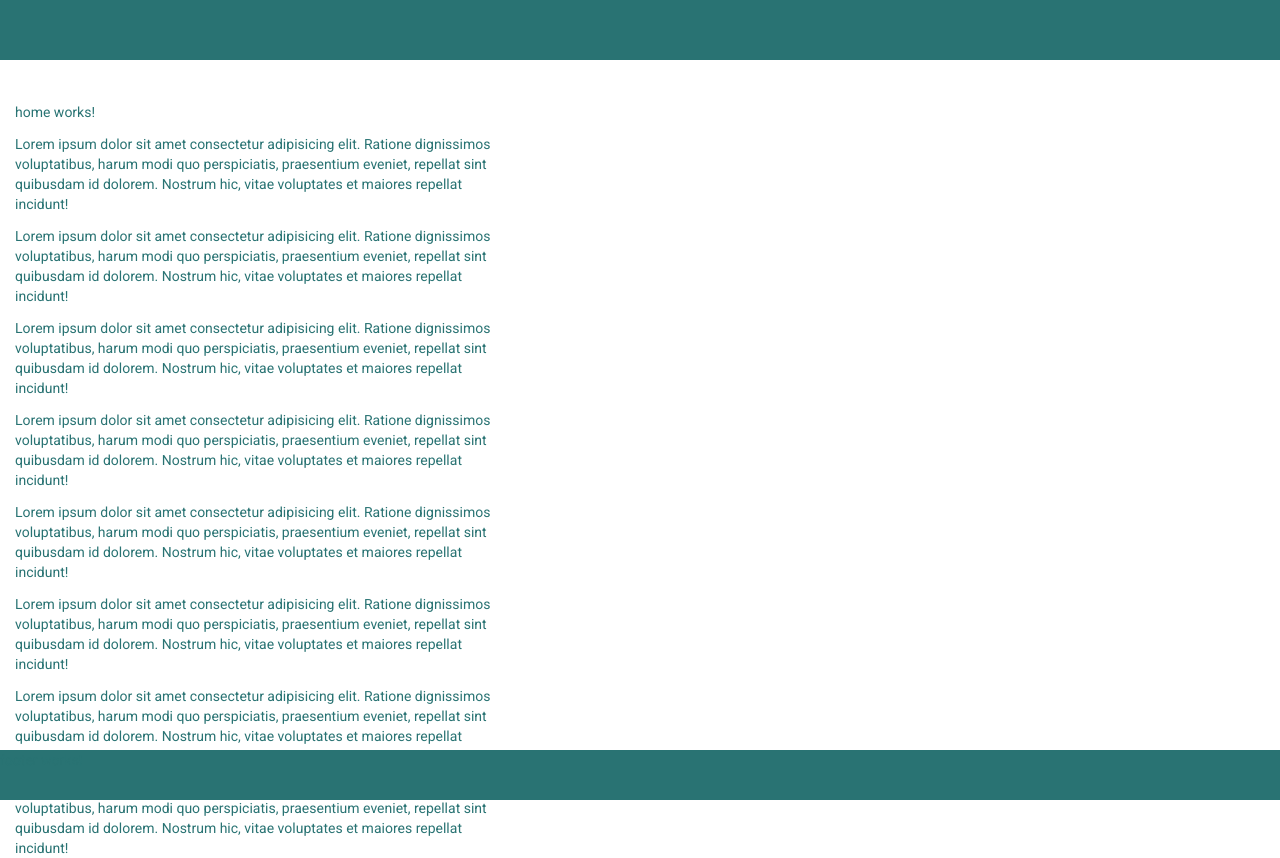
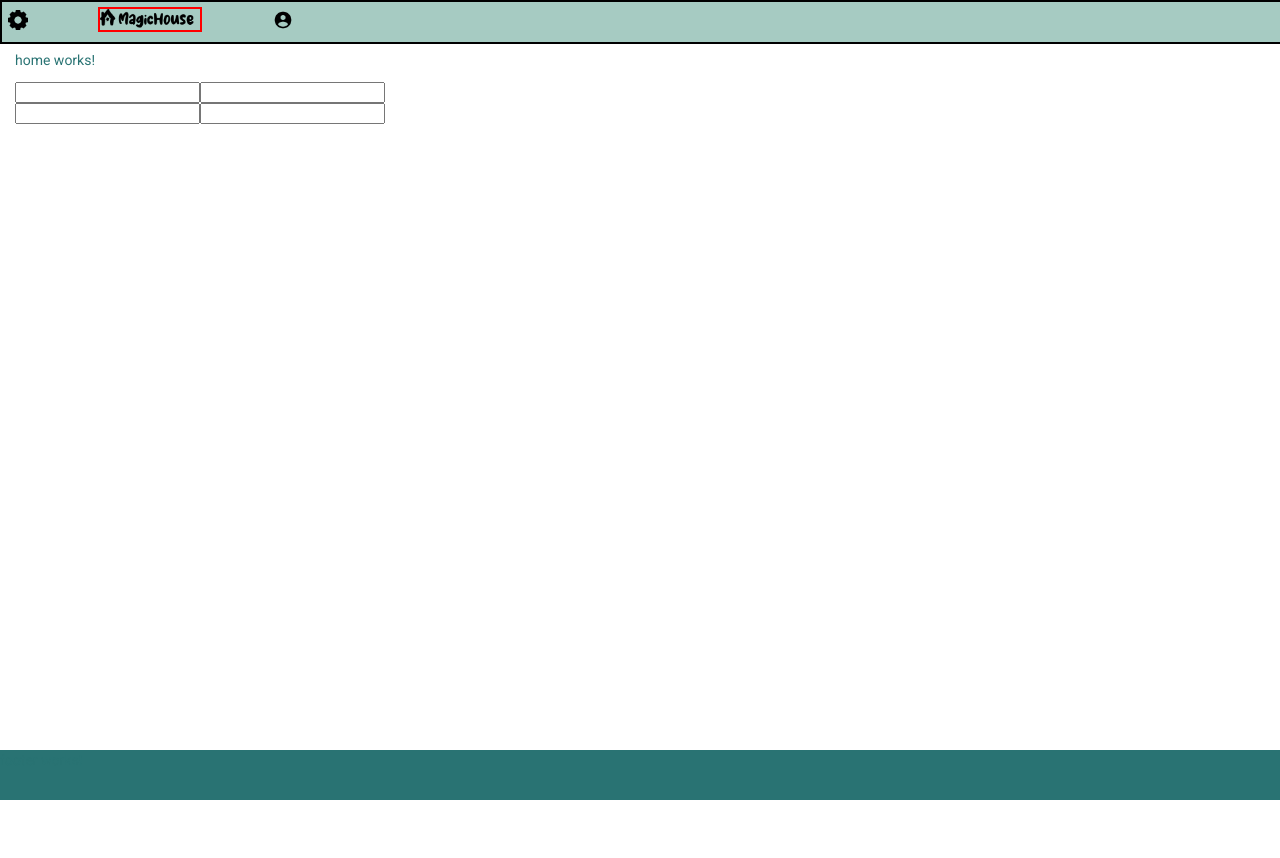
Before and after one commit to Manuela-Mariscotti/magicHouse, an Angular app: page / in a window 1280 px wide. After the commit the page ends 800 px from the top, so only its background shows below. Built offline with nearby package versions, Linux system fonts and the light colour scheme.

Commit message:
nuevo commit

```diff
--- a/src/app/components/header/header.component.css
+++ b/src/app/components/header/header.component.css
@@ -1,7 +1,27 @@
 .header1{
     width: 100%;
     height: var(--header-height);
-    background-color: var(--primary-color);
+    background-color: var(--header-color);
     position: fixed;
     top: 0px;
+    display: flex;
+    flex-direction: row;
+    align-items: center;
+    gap: 5.5%;
+    border: 2px solid black;
+    /* justify-content:center; */
 }
+.header1_1 img{
+    width: 20px;
+    margin-left: 6px;
+
+}
+.header1_2 img{
+    width: 100px;
+    height: 100%;
+    border: 2px solid red;
+}
+.header1_3 img{
+    width: 20px;
+    margin-right: 5px;
+}
--- a/src/app/components/header/header.component.html
+++ b/src/app/components/header/header.component.html
@@ -1,4 +1,11 @@
 <div class="header1">
-
+    <div class="header1_1">
+        <img src="../../../assets/img/herramientas.png">
+    </div>
+    <div class="header1_2">
+        <img src="../../../assets/img/MagicHouse-logo-transparente-png.png">
+    </div>
+    <div class="header1_3">
+        <img src="../../../assets/img/perfil.png">
+    </div>
 </div>
-<p>header works!</p>
--- a/src/app/pages/home/home.component.html
+++ b/src/app/pages/home/home.component.html
@@ -1,8 +1,13 @@
 <div class="page">
     <p>home works!</p>
+    <input type="text">
+    <input type="text">
+    <input type="text">
+    <input type="text">
+
+    <!-- <p>Lorem ipsum dolor sit amet consectetur adipisicing elit. Ratione dignissimos voluptatibus, harum modi quo perspiciatis, praesentium eveniet, repellat sint quibusdam id dolorem. Nostrum hic, vitae voluptates et maiores repellat incidunt!</p>
     <p>Lorem ipsum dolor sit amet consectetur adipisicing elit. Ratione dignissimos voluptatibus, harum modi quo perspiciatis, praesentium eveniet, repellat sint quibusdam id dolorem. Nostrum hic, vitae voluptates et maiores repellat incidunt!</p>
     <p>Lorem ipsum dolor sit amet consectetur adipisicing elit. Ratione dignissimos voluptatibus, harum modi quo perspiciatis, praesentium eveniet, repellat sint quibusdam id dolorem. Nostrum hic, vitae voluptates et maiores repellat incidunt!</p>
     <p>Lorem ipsum dolor sit amet consectetur adipisicing elit. Ratione dignissimos voluptatibus, harum modi quo perspiciatis, praesentium eveniet, repellat sint quibusdam id dolorem. Nostrum hic, vitae voluptates et maiores repellat incidunt!</p>
-    <p>Lorem ipsum dolor sit amet consectetur adipisicing elit. Ratione dignissimos voluptatibus, harum modi quo perspiciatis, praesentium eveniet, repellat sint quibusdam id dolorem. Nostrum hic, vitae voluptates et maiores repellat incidunt!</p>
-    <p>Lorem ipsum dolor sit amet consectetur adipisicing elit. Ratione dignissimos voluptatibus, harum modi quo perspiciatis, praesentium eveniet, repellat sint quibusdam id dolorem. Nostrum hic, vitae voluptates et maiores repellat incidunt!</p>    <p>Lorem ipsum dolor sit amet consectetur adipisicing elit. Ratione dignissimos voluptatibus, harum modi quo perspiciatis, praesentium eveniet, repellat sint quibusdam id dolorem. Nostrum hic, vitae voluptates et maiores repellat incidunt!</p>    <p>Lorem ipsum dolor sit amet consectetur adipisicing elit. Ratione dignissimos voluptatibus, harum modi quo perspiciatis, praesentium eveniet, repellat sint quibusdam id dolorem. Nostrum hic, vitae voluptates et maiores repellat incidunt!</p>    <p>Lorem ipsum dolor sit amet consectetur adipisicing elit. Ratione dignissimos voluptatibus, harum modi quo perspiciatis, praesentium eveniet, repellat sint quibusdam id dolorem. Nostrum hic, vitae voluptates et maiores repellat incidunt!</p>
+    <p>Lorem ipsum dolor sit amet consectetur adipisicing elit. Ratione dignissimos voluptatibus, harum modi quo perspiciatis, praesentium eveniet, repellat sint quibusdam id dolorem. Nostrum hic, vitae voluptates et maiores repellat incidunt!</p>    <p>Lorem ipsum dolor sit amet consectetur adipisicing elit. Ratione dignissimos voluptatibus, harum modi quo perspiciatis, praesentium eveniet, repellat sint quibusdam id dolorem. Nostrum hic, vitae voluptates et maiores repellat incidunt!</p>    <p>Lorem ipsum dolor sit amet consectetur adipisicing elit. Ratione dignissimos voluptatibus, harum modi quo perspiciatis, praesentium eveniet, repellat sint quibusdam id dolorem. Nostrum hic, vitae voluptates et maiores repellat incidunt!</p>    <p>Lorem ipsum dolor sit amet consectetur adipisicing elit. Ratione dignissimos voluptatibus, harum modi quo perspiciatis, praesentium eveniet, repellat sint quibusdam id dolorem. Nostrum hic, vitae voluptates et maiores repellat incidunt!</p> -->
 </div>
--- a/src/styles.css
+++ b/src/styles.css
@@ -4,8 +4,8 @@
     --background-color: #E6E6E6;
     --primary-color: #297373;
     --accent-color: #FFCE4F;
-    --header-color: #969696;
-    --header-height: 60px;
+    --header-color: #A6CBC2;
+    --header-height: 40px;
     --footer-height: 50px;
 }
 
```
Also changed, not shown: src/assets/img/herramientas.png (added), src/assets/img/perfil.png (added).
